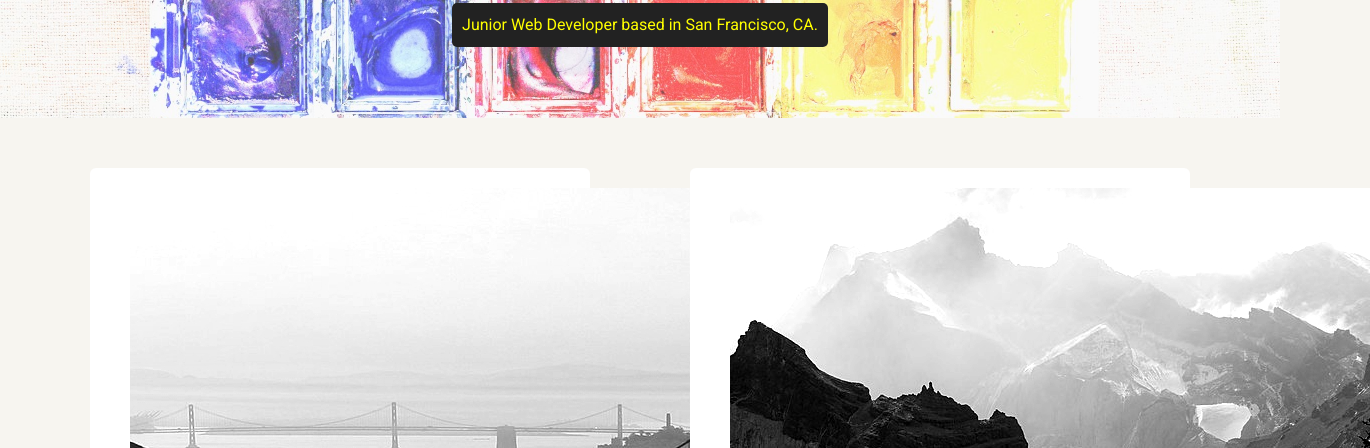
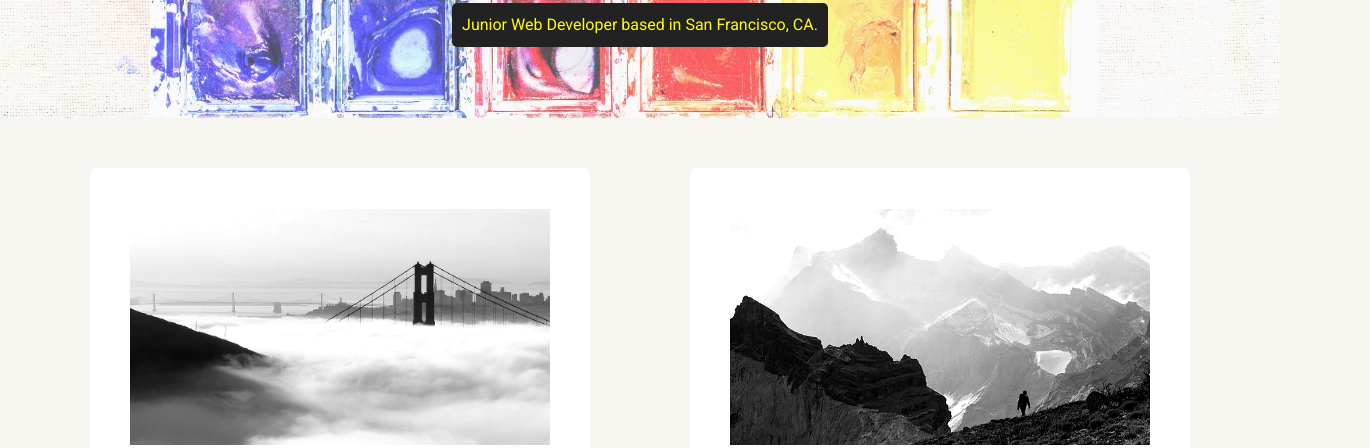
Before and after one commit to jorowebdev/unit1-project, a plain HTML site: page index.html in a window 1280 px wide. Shown: the part 352-800 px from the top of the page, 1370 px wide, since content can reach past the window. Drawn offline with Linux system fonts and the light colour scheme; a web font is replaced by a local one.

Commit message:
Updated .card img
Updated .card img with width and padding

```diff
--- a/styles.css
+++ b/styles.css
@@ -100,6 +100,10 @@ header .profile-image:hover {
 }
 .card:hover {
   border-color: #ff99ff;
+}
+.card img {
+  width: 100%;
+  padding-top: 5%;
 }
 
 ul.skills {
```
